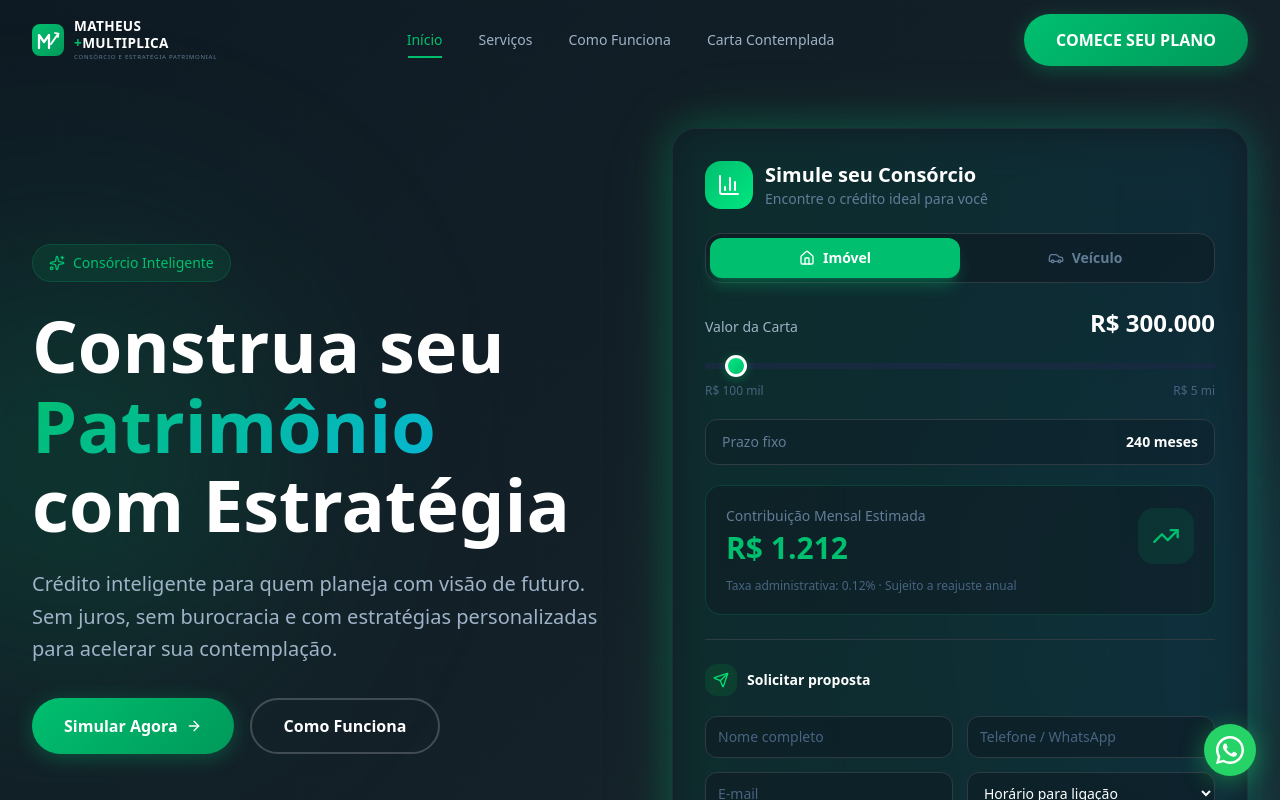
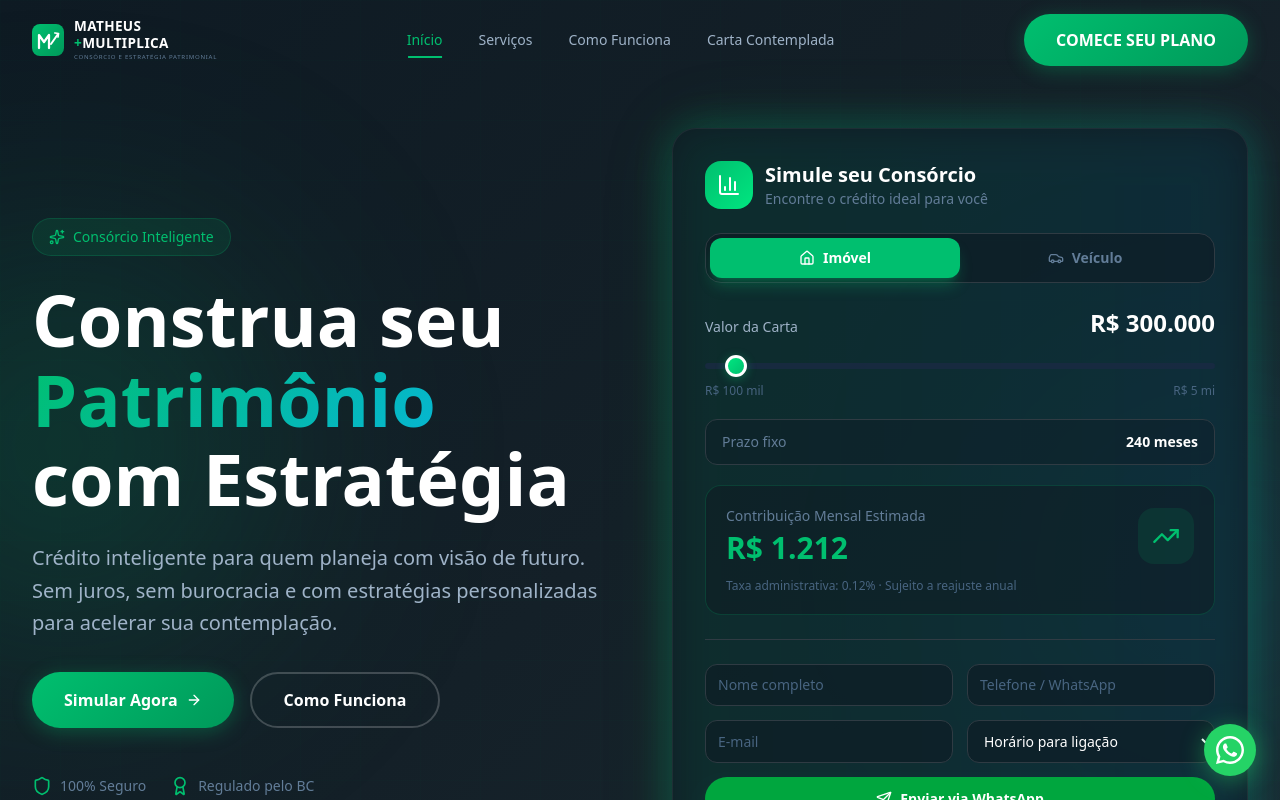
Before and after one commit to Souzzagabe/consortium-project, a Next.js app: page / in a window 1280 px wide. Shown: the top 800 px of the page. Built offline with nearby package versions, Linux system fonts and the light colour scheme.

Commit message:
style: simulatorCard refactor

```diff
--- a/components/home/SimulatorCard.tsx
+++ b/components/home/SimulatorCard.tsx
@@ -206,12 +206,6 @@ export default function SimulatorCard() {
 
         {/* ── Formulário embutido ── */}
         <div className="border-t border-dark-border pt-6 mt-1">
-          <div className="flex items-center gap-2.5 mb-5">
-            <div className="w-8 h-8 rounded-xl bg-green-600/15 flex items-center justify-center" aria-hidden="true">
-              <Send className="w-4 h-4 text-green-400" />
-            </div>
-            <p className="text-sm font-semibold text-white">Solicitar proposta</p>
-          </div>
 
           {status === "success" ? (
             <div role="alert" className="p-5 bg-brand/10 text-brand rounded-2xl text-sm text-center font-medium">
```
